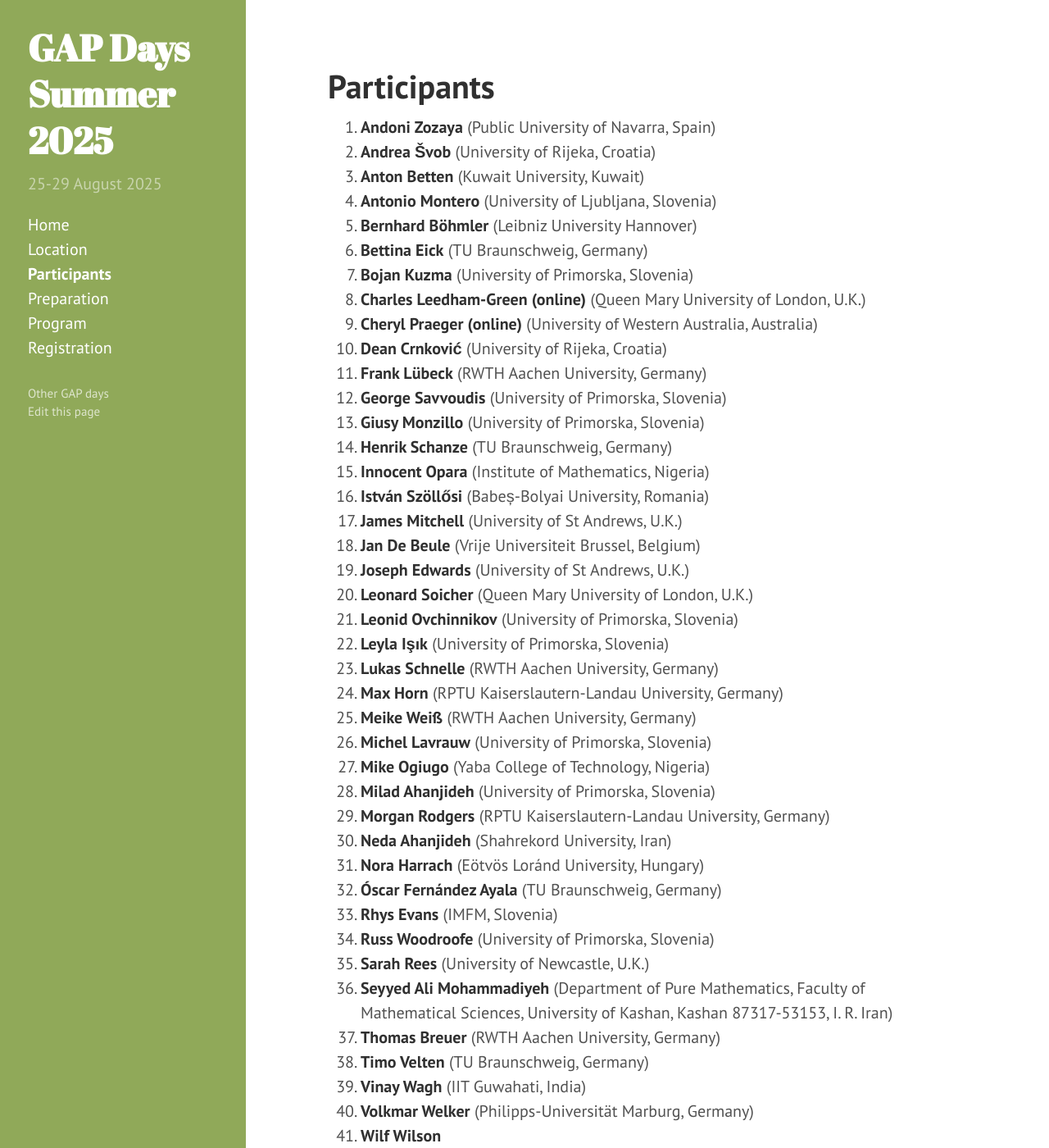
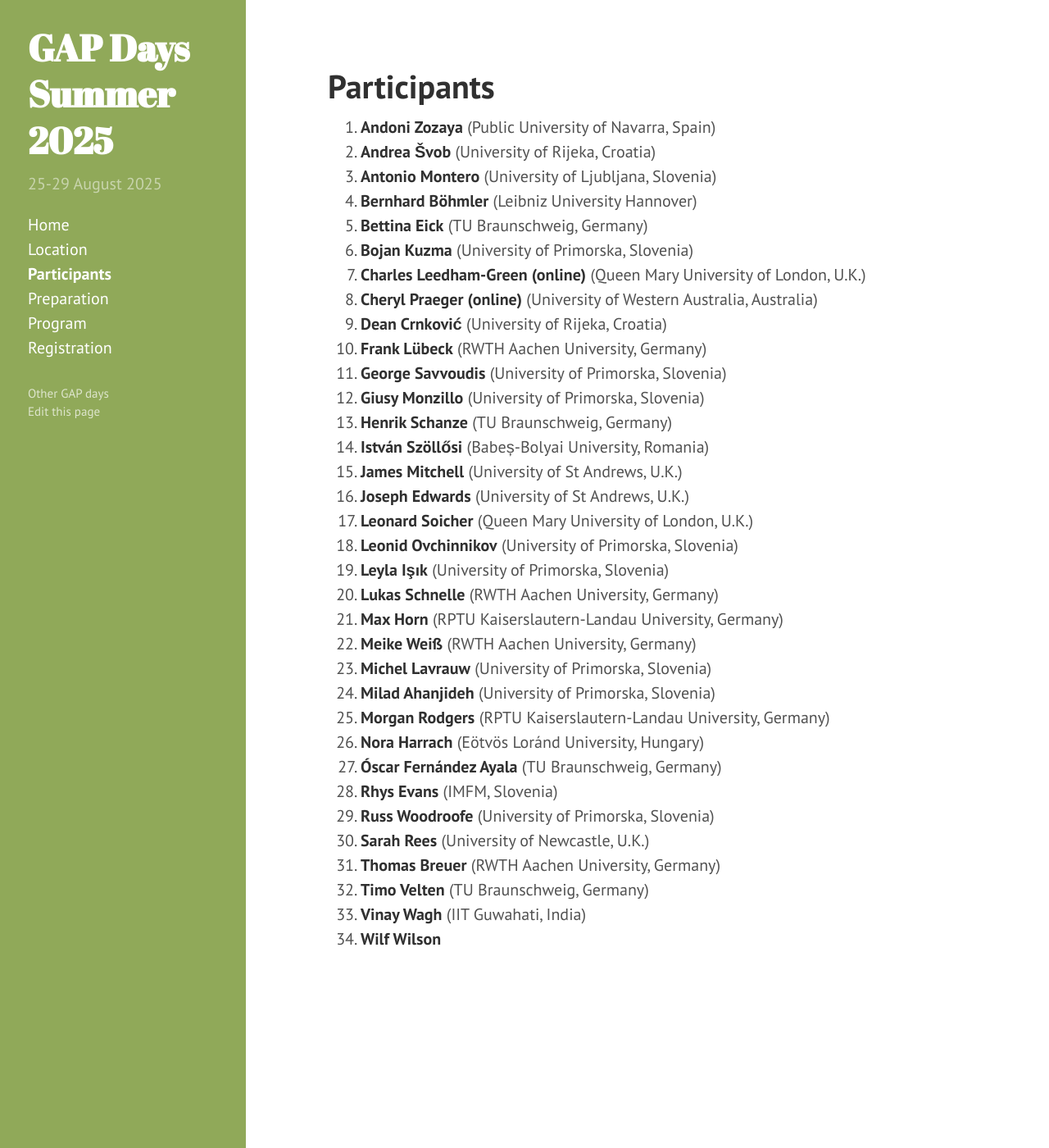
Before and after one commit to gapdays/gapdays2025-summer, a Jekyll site: the page built from participants.md, in a window 1280 px wide and 1400 px high. Shown: the whole window at 82% size. Built offline with Jekyll 4.4.1, drawn with Linux system fonts in a browser that asks for light colours.

Commit message:
Remove some people who unfortunately couldn't make it

```diff
--- a/participants.md
+++ b/participants.md
@@ -4,7 +4,6 @@ title: Participants
 participants:
   - {name: Andoni Zozaya, affiliation: "Public University of Navarra, Spain"}
   - {name: Andrea Švob, affiliation: "University of Rijeka, Croatia"}
-  - {name: Anton Betten, affiliation: "Kuwait University, Kuwait"}
   - {name: Antonio Montero, affiliation: "University of Ljubljana, Slovenia"}
   - {name: Bernhard Böhmler, affiliation: "Leibniz University Hannover"}
   - {name: Bettina Eick, affiliation: "TU Braunschweig, Germany"}
@@ -16,10 +15,8 @@ participants:
   - {name: George Savvoudis, affiliation: "University of Primorska, Slovenia"}
   - {name: Giusy Monzillo, affiliation: "University of Primorska, Slovenia"}
   - {name: Henrik Schanze, affiliation: "TU Braunschweig, Germany"}
-  - {name: Innocent Opara, affiliation: "Institute of Mathematics, Nigeria"}
   - {name: István Szöllősi, affiliation: "Babeș-Bolyai University, Romania"}
   - {name: James Mitchell, affiliation: "University of St Andrews, U.K."}
-  - {name: Jan De Beule, affiliation: "Vrije Universiteit Brussel, Belgium"}
   - {name: Joseph Edwards, affiliation: "University of St Andrews, U.K."}
   - {name: Leonard Soicher, affiliation: "Queen Mary University of London, U.K."}
   - {name: Leonid Ovchinnikov, affiliation: "University of Primorska, Slovenia"}
@@ -28,20 +25,16 @@ participants:
   - {name: Max Horn, affiliation: "RPTU Kaiserslautern-Landau University, Germany"}
   - {name: Meike Weiß, affiliation: "RWTH Aachen University, Germany"}
   - {name: Michel Lavrauw, affiliation: "University of Primorska, Slovenia"}
-  - {name: Mike Ogiugo, affiliation: "Yaba College of Technology, Nigeria"}
   - {name: Milad Ahanjideh, affiliation: "University of Primorska, Slovenia"}
   - {name: Morgan Rodgers, affiliation: "RPTU Kaiserslautern-Landau University, Germany"}
-  - {name: Neda Ahanjideh, affiliation: "Shahrekord University, Iran"}
   - {name: Nora Harrach, affiliation: "Eötvös Loránd University, Hungary"}
   - {name: Óscar Fernández Ayala, affiliation: "TU Braunschweig, Germany"}
   - {name: Rhys Evans, affiliation: "IMFM, Slovenia"}
   - {name: Russ Woodroofe, affiliation: "University of Primorska, Slovenia"}
   - {name: Sarah Rees, affiliation: "University of Newcastle, U.K."}
-  - {name: Seyyed Ali Mohammadiyeh, affiliation: "Department of Pure Mathematics, Faculty of Mathematical Sciences, University of Kashan, Kashan 87317-53153, I. R. Iran"}
   - {name: Thomas Breuer, affiliation: "RWTH Aachen University, Germany"}
   - {name: Timo Velten, affiliation: "TU Braunschweig, Germany"}
   - {name: Vinay Wagh, affiliation: "IIT Guwahati, India"}
-  - {name: Volkmar Welker, affiliation: "Philipps-Universität Marburg, Germany"}
   - {name: Wilf Wilson}
 ---
 
```
